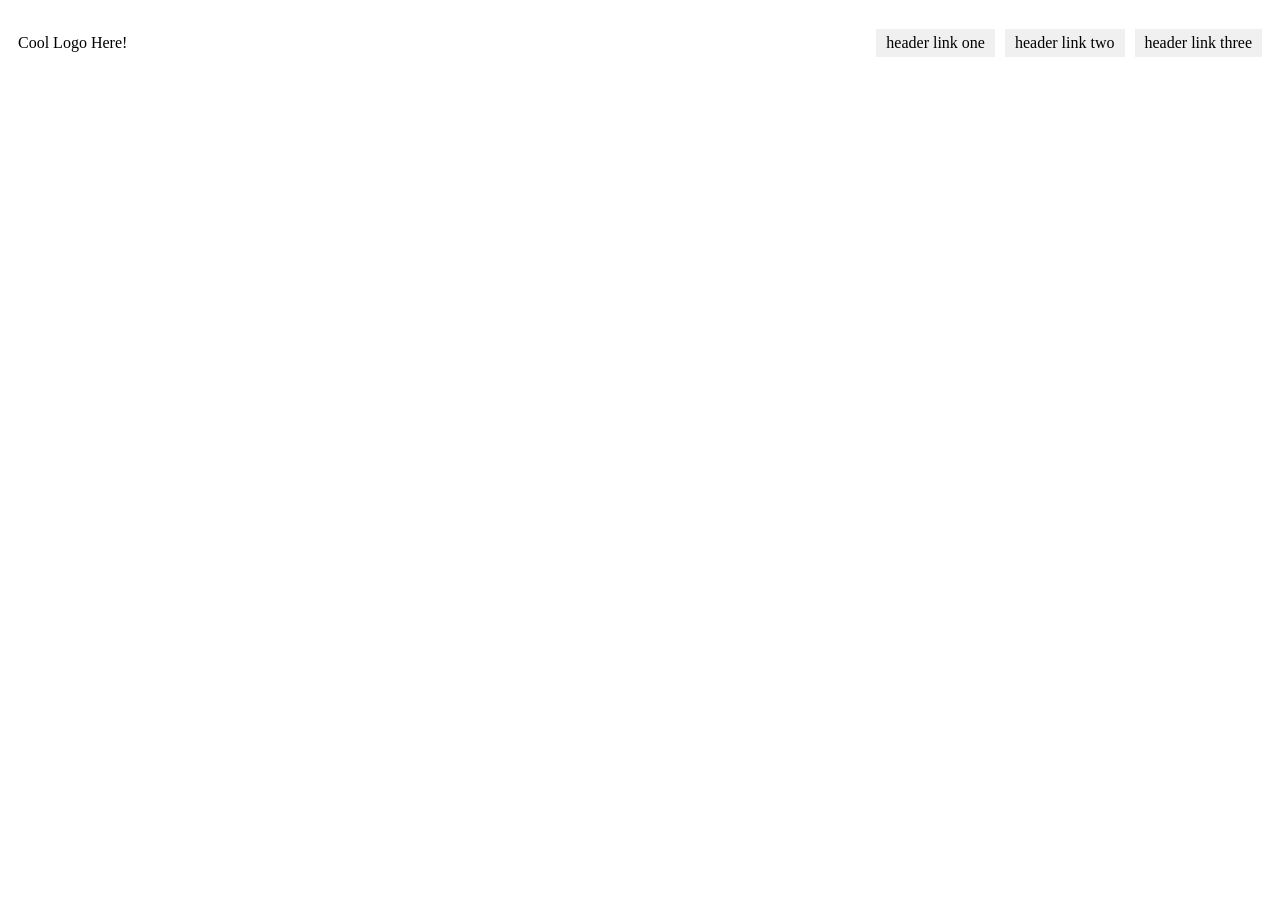
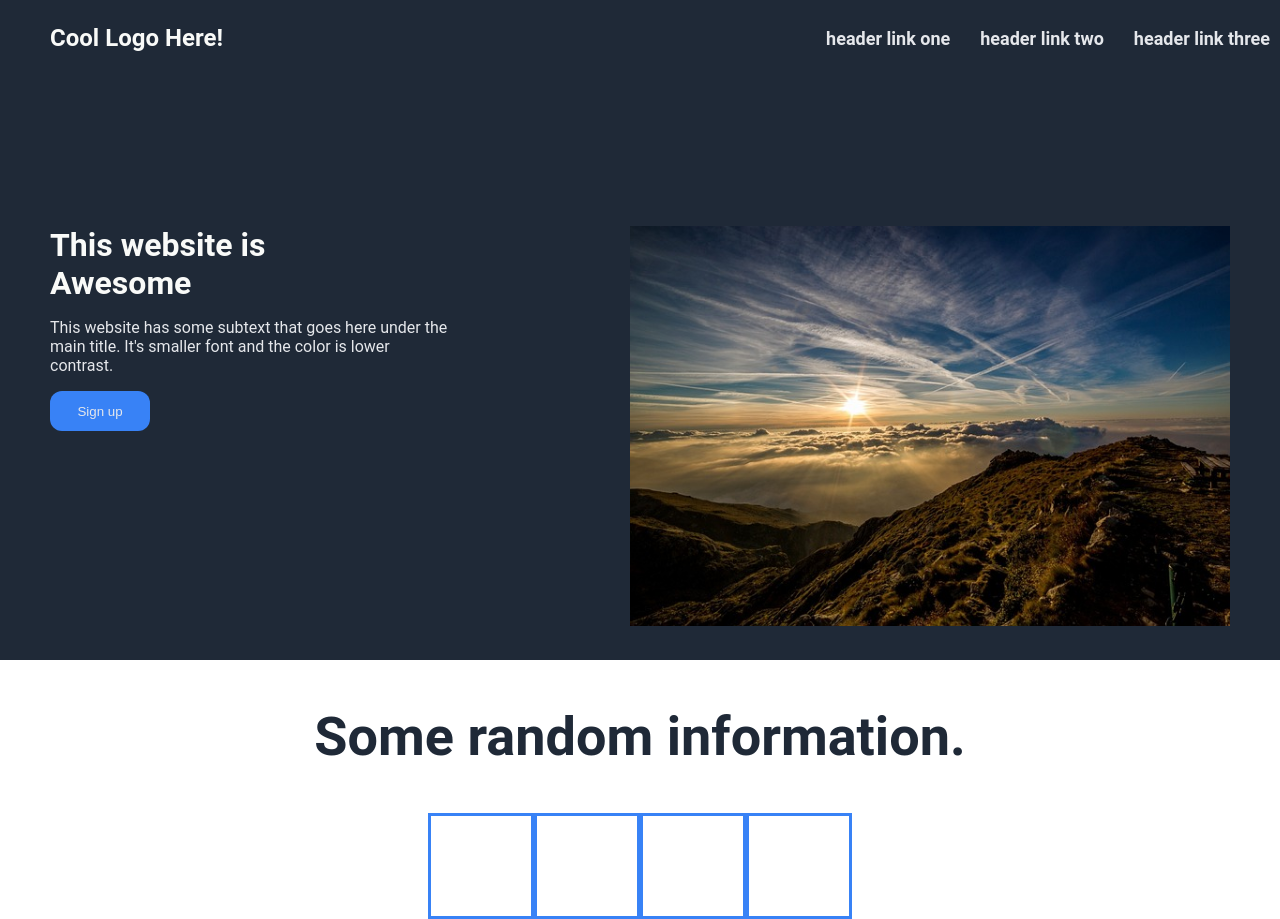
Before and after one commit to Jrees98/top_css_landing_page_project, a plain HTML site: page index.html in a window 1280 px wide. Before the commit the page ends 800 px from the top, so only its background shows below. Drawn offline with Linux system fonts and the light colour scheme.

Commit message:
Add Header and Hero content

```diff
--- a/index.html
+++ b/index.html
@@ -17,5 +17,26 @@
             <p>header link three</p>
         </div>
     </header>
+    <div class="hero">
+        <div class="hleft">
+            <h1>This website is <br>Awesome</h1>
+            <p>This website has some subtext that goes here under the main title.
+                It's smaller font and the color is lower contrast.
+            </p>
+            <button>Sign up</button>
+        </div>
+        <div class="image">
+            <img class="sky" src="images/mountains-g1fac26323_640.jpg">
+        </div>
+    </div>
+    <div class="random">
+        <h2>Some random information.</h2>
+    </div>
+    <div class="boxes">
+        <div class="box"></div>
+        <div class="box"></div>
+        <div class="box"></div>
+        <div class="box"></div>
+    </div>
 </body>
 </html>
--- a/styles.css
+++ b/styles.css
@@ -1,8 +1,17 @@
+body {
+    margin: 0;
+    font-family: 'Roboto', sans-serif;
+}
+
 .header {
     display: flex;
     justify-content: space-between; /* To create space between logo and links */
     align-items: center; /* To vertically center align items */
-    padding: 10px; /* Optional: Add some padding to the header */
+    padding-left: 50px;
+    background-color: #1f2937;
+    font-size: 24px;
+    color: #f9faf8;
+    font-weight: bold;
 }
 
 .links {
@@ -14,5 +23,62 @@
 .links p {
     margin: 0; /* Remove default paragraph margins */
     padding: 5px 10px; /* Add some padding to the links */
-    background-color: #f0f0f0;
+    font-size: 18px;
+    color: #e5e7eb;
 }
+
+.hero {
+    background-color: #1f2937;
+    padding: 30px 50px;
+    padding-top: 150px;
+    display: flex;
+    justify-content: space-between;
+}
+
+.hleft {
+    width: 400px;
+    margin: 0;
+    display: flex;
+    flex-direction: column;
+}
+h1 {
+    color: #f9faf8;
+    margin: 0;
+}
+
+.hero p {
+    color: #e5e7eb;
+}
+
+.hleft button {
+    width: 100px;
+    height: 40px;
+    border-radius: 12px;
+    background-color: #3882f6;
+    color: #e5e7eb;
+    border: #3882f6;
+}
+
+.sky {
+    width:600px;
+    height: auto;
+}
+
+.random {
+    display: flex;
+    justify-content: center;
+    font-size: 36px;
+    font-weight: bolder;
+    color: #1f2937;
+}
+
+.box {
+    border: 3px solid #3882f6;
+    height: 100px;
+    width: 100px;
+}
+
+.boxes {
+    display: flex;
+    justify-content: center;
+}
```
Also changed, not shown: images/mountains-g1fac26323_640.jpg (added).
